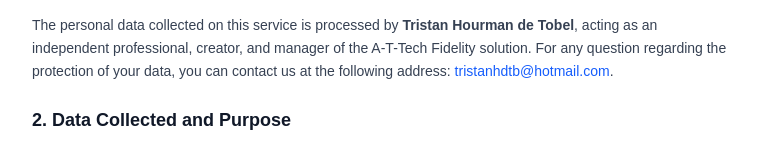
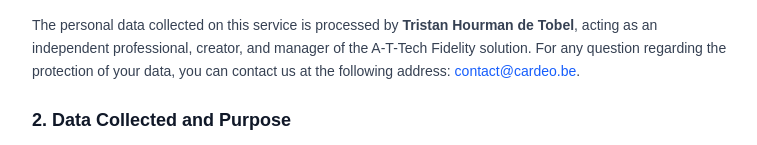
Before and after one commit to Banane653/A-T-Tech, a Next.js app: page /en/legal/confidentialite in a window 1280 px wide. Shown: the part 245-390 px from the top of the page, without its empty margins (257-1014 px from the left). Built offline with nearby package versions, Linux system fonts and the light colour scheme.

Commit message:
changement des adresses mail

```diff
--- a/src/app/[locale]/legal/confidentialite/page.tsx
+++ b/src/app/[locale]/legal/confidentialite/page.tsx
@@ -9,12 +9,12 @@
     const richConfig = {
         strong: (chunks: React.ReactNode) => <strong>{chunks}</strong>,
         a: (chunks: React.ReactNode) => (
-            <a href="mailto:tristanhdtb@hotmail.com" className="text-blue-600 hover:underline">
+            <a href="mailto:contact@cardeo.be" className="text-blue-600 hover:underline">
                 {chunks}
             </a>
         ),
         aBold: (chunks: React.ReactNode) => (
-            <a href="mailto:tristanhdtb@hotmail.com" className="text-blue-600 hover:underline font-semibold">
+            <a href="mailto:contact@cardeo.be" className="text-blue-600 hover:underline font-semibold">
                 {chunks}
             </a>
         )
--- a/src/messages/en.json
+++ b/src/messages/en.json
@@ -547,7 +547,7 @@
       "lastUpdated": "Last updated: May 2026",
       "section1": {
         "title": "1. Data Controller",
-        "content": "The personal data collected on this service is processed by <strong>Tristan Hourman de Tobel</strong>, acting as an independent professional, creator, and manager of the A-T-Tech Fidelity solution. For any question regarding the protection of your data, you can contact us at the following address: <a>tristanhdtb@hotmail.com</a>."
+        "content": "The personal data collected on this service is processed by <strong>Tristan Hourman de Tobel</strong>, acting as an independent professional, creator, and manager of the A-T-Tech Fidelity solution. For any question regarding the protection of your data, you can contact us at the following address: <a>contact@cardeo.be</a>."
       },
       "section2": {
         "title": "2. Data Collected and Purpose",
@@ -579,7 +579,7 @@
       },
       "section6": {
         "title": "6. Your Rights (GDPR)",
-        "intro": "In accordance with the General Data Protection Regulation (GDPR), you have the right to access, rectify, port, and erase your personal data. You can exercise these rights at any time, or request the permanent deletion of your loyalty card, by sending an email to: <aBold>tristanhdtb@hotmail.com</aBold>.",
+        "intro": "In accordance with the General Data Protection Regulation (GDPR), you have the right to access, rectify, port, and erase your personal data. You can exercise these rights at any time, or request the permanent deletion of your loyalty card, by sending an email to: <aBold>contact@cardeo.be</aBold>.",
         "outro": "If you feel, after contacting us, that your rights are not being respected, you have the option to lodge a complaint with the Data Protection Authority (DPA) in Belgium."
       }
     },
--- a/src/messages/fr.json
+++ b/src/messages/fr.json
@@ -547,7 +547,7 @@
       "lastUpdated": "Dernière mise à jour : Mai 2026",
       "section1": {
         "title": "1. Responsable du traitement",
-        "content": "Les données personnelles collectées sur ce service sont traitées par <strong>Tristan Hourman de Tobel</strong>, agissant en tant qu'indépendant, créateur et gestionnaire de la solution A-T-Tech Fidelity. Pour toute question relative à la protection de vos données, vous pouvez nous contacter à l'adresse suivante : <a>tristanhdtb@hotmail.com</a>."
+        "content": "Les données personnelles collectées sur ce service sont traitées par <strong>Tristan Hourman de Tobel</strong>, agissant en tant qu'indépendant, créateur et gestionnaire de la solution A-T-Tech Fidelity. Pour toute question relative à la protection de vos données, vous pouvez nous contacter à l'adresse suivante : <a>contact@cardeo.be</a>."
       },
       "section2": {
         "title": "2. Données collectées et finalité",
@@ -579,7 +579,7 @@
       },
       "section6": {
         "title": "6. Vos droits (RGPD)",
-        "intro": "Conformément au Règlement Général sur la Protection des Données (RGPD), vous disposez d'un droit d'accès, de rectification, de portabilité et d'effacement de vos données personnelles. Vous pouvez exercer ces droits à tout moment, ou demander la suppression définitive de votre carte de fidélité, en envoyant un e-mail à : <aBold>tristanhdtb@hotmail.com</aBold>.",
+        "intro": "Conformément au Règlement Général sur la Protection des Données (RGPD), vous disposez d'un droit d'accès, de rectification, de portabilité et d'effacement de vos données personnelles. Vous pouvez exercer ces droits à tout moment, ou demander la suppression définitive de votre carte de fidélité, en envoyant un e-mail à : <aBold>contact@cardeo.be</aBold>.",
         "outro": "Si vous estimez, après nous avoir contactés, que vos droits ne sont pas respectés, vous avez la possibilité d'introduire une réclamation auprès de l'Autorité de protection des données (APD) en Belgique."
       }
     },
--- a/src/messages/nl.json
+++ b/src/messages/nl.json
@@ -547,7 +547,7 @@
       "lastUpdated": "Laatst bijgewerkt: Mei 2026",
       "section1": {
         "title": "1. Verwerkingsverantwoordelijke",
-        "content": "De persoonsgegevens die op deze dienst worden verzameld, worden verwerkt door <strong>Tristan Hourman de Tobel</strong>, handelend als zelfstandige, maker en beheerder van de A-T-Tech Fidelity-oplossing. Voor alle vragen met betrekking au de bescherming van uw gegevens kunt u contact met ons opnemen via het volgende adres: <a>tristanhdtb@hotmail.com</a>."
+        "content": "De persoonsgegevens die op deze dienst worden verzameld, worden verwerkt door <strong>Tristan Hourman de Tobel</strong>, handelend als zelfstandige, maker en beheerder van de A-T-Tech Fidelity-oplossing. Voor alle vragen met betrekking au de bescherming van uw gegevens kunt u contact met ons opnemen via het volgende adres: <a>contact@cardeo.be</a>."
       },
       "section2": {
         "title": "2. Verzamelde gegevens en Doel",
@@ -579,7 +579,7 @@
       },
       "section6": {
         "title": "6. Uw rechten (AVG/RGPD)",
-        "intro": "In overeenstemming met de Algemene Verordening Gegevensbescherming (AVG), heeft u recht op toegang, rectificatie, overdraagbaarheid en wissen van uw persoonsgegevens. U kunt deze rechten op elk moment uitoefenen, of verzoeken om de definitieve verwijdering van uw klantenkaart door een e-mail te sturen naar: <aBold>tristanhdtb@hotmail.com</aBold>.",
+        "intro": "In overeenstemming met de Algemene Verordening Gegevensbescherming (AVG), heeft u recht op toegang, rectificatie, overdraagbaarheid en wissen van uw persoonsgegevens. U kunt deze rechten op elk moment uitoefenen, of verzoeken om de definitieve verwijdering van uw klantenkaart door een e-mail te sturen naar: <aBold>contact@cardeo.be</aBold>.",
         "outro": "Als u na contact met ons van mening bent dat uw rechten niet worden gerespecteerd, heeft u de mogelijkheid om een klacht in te dienen bij de Gegevensbeschermingsautoriteit (GBA) in België."
       }
     },
```
